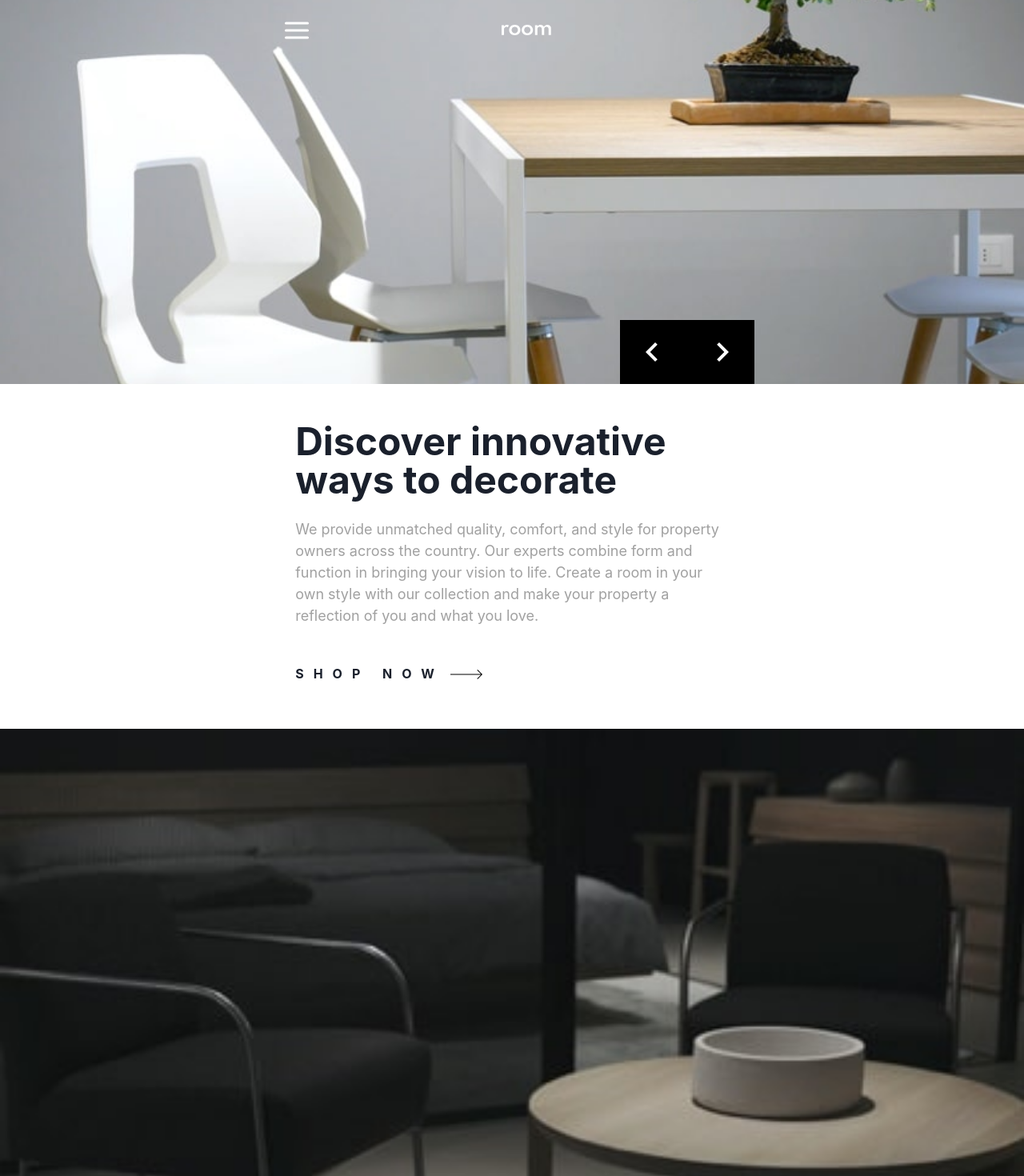
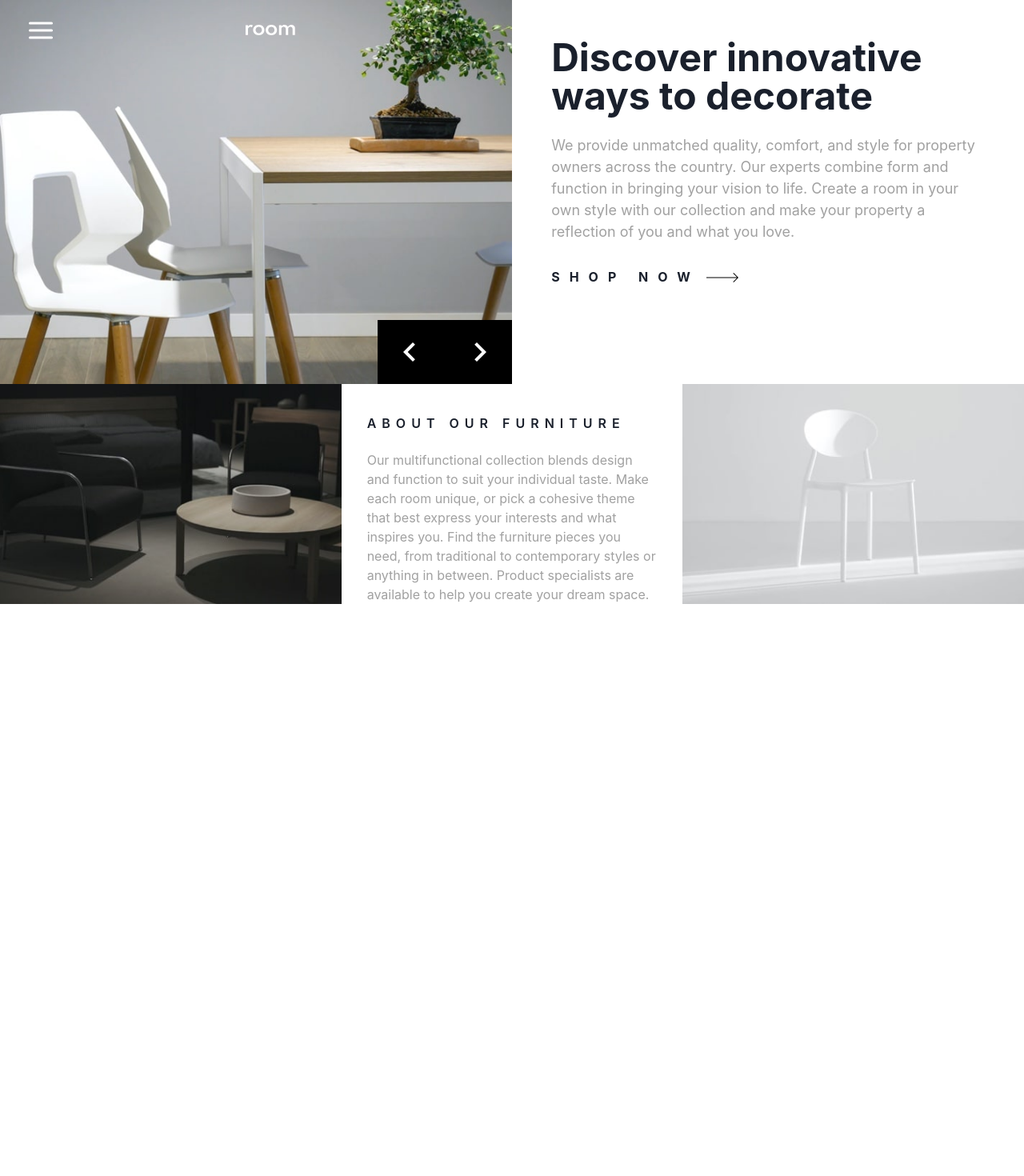
Before and after one commit to neildc14/Room-homepage, a React (Vite) app: page / in a window 1280 px wide. Shown: the top 1470 px of the page at 80% size. After the commit the page ends 800 px from the top, so only its background shows below. Built offline with nearby package versions, Linux system fonts and the light colour scheme.

Commit message:
fixed responsiveness

```diff
--- a/src/components/About.jsx
+++ b/src/components/About.jsx
@@ -1,43 +1,62 @@
 import React from "react";
-import { Container, Box, Heading, Text, Image } from "@chakra-ui/react";
+import {
+  Container,
+  Box,
+  Heading,
+  Text,
+  Image,
+  SimpleGrid,
+  AspectRatio,
+} from "@chakra-ui/react";
+
+//assets
 import ImageAboutDark from "../assets/images/image-about-dark.jpg";
 import ImageAboutLight from "../assets/images/image-about-light.jpg";
 
 function About() {
   return (
-    <Box mt={12}>
-      <Image
-        src={ImageAboutDark}
-        aria-label="About image"
-        mx={0}
-        width="100%"
-      />
-      <Container mt={12}>
+    <Box mt={{ sm: 12, lg: 0 }}>
+      <SimpleGrid columns={{ lg: 3 }}>
+        <AspectRatio ratio={16 / 10}>
+          <Image src={ImageAboutDark} aria-label="About image" mx={0} />
+        </AspectRatio>
+        <Container mt={{ base: 12, lg: 10 }}>
           <Box px={4}>
             <Heading
               as="h2"
-            fontSize="lg"
+              height="100%"
+              fontSize={{ base: "lg", lg: "md" }}
+              textAlign={{ md: "center", lg: "left" }}
               sx={{ letterSpacing: "7px", fontWeight: 600 }}
             >
               ABOUT OUR FURNITURE
             </Heading>
-          <Text fontSize="lg" mt={6} color="brand.dark_grey">
+            <Text
+              height="100%"
+              fontSize={{ base: "lg", lg: "md" }}
+              mt={6}
+              color="brand.dark_grey"
+              textAlign={{ md: "center", lg: "left" }}
+            >
               Our multifunctional collection blends design and function to suit
               your individual taste. Make each room unique, or pick a cohesive
               theme that best express your interests and what inspires you. Find
               the furniture pieces you need, from traditional to contemporary
-            styles or anything in between. Product specialists are available to
-            help you create your dream space.
+              styles or anything in between. Product specialists are available
+              to help you create your dream space.
             </Text>
           </Box>
         </Container>
+        <AspectRatio ratio={16 / 10}>
           <Image
-        mt={10}
+            height="100%"
+            mt={{ base: 10, lg: 0 }}
             src={ImageAboutLight}
             aria-label="About image"
             mx={0}
-        width="100%"
           />
+        </AspectRatio>
+      </SimpleGrid>
     </Box>
   );
 }
--- a/src/components/HeroFeatures.jsx
+++ b/src/components/HeroFeatures.jsx
@@ -1,6 +1,8 @@
 import React from "react";
 import Header from "./layouts/Header";
+import ArrowButton from "./ArrowButton";
 
+//redux
 import { useSelector, useDispatch } from "react-redux";
 import { forward, backward } from "../redux/features/imageIndexSlice";
 
@@ -8,10 +10,10 @@ import { forward, backward } from "../redux/features/imageIndexSlice";
 import { Container, Box, ButtonGroup } from "@chakra-ui/react";
 import { ChevronLeftIcon, ChevronRightIcon } from "@chakra-ui/icons";
 
+//assets
 import HeroImage1 from "../assets/images/desktop-image-hero-1.jpg";
 import HeroImage2 from "../assets/images/mobile-image-hero-2.jpg";
 import HeroImage3 from "../assets/images/mobile-image-hero-3.jpg";
-import ArrowButton from "./ArrowButton";
 
 function Hero() {
   const carouselImages = [`${HeroImage1}`, `${HeroImage2}`, `${HeroImage3}`];
@@ -36,10 +38,12 @@ function Hero() {
           backgroundRepeat: "no-repeat",
           backgroundPosition: "center center",
           backgroundSize: "cover",
+          position: "relative",
         }}
       >
-        <Container sx={{ height: "100%", position: "relative" }}>
+        <Container sx={{ height: "100%" }}>
           <Header />
+        </Container>
         <ButtonGroup
           bg="black"
           display="inline-block"
@@ -68,7 +72,6 @@ function Hero() {
             />
           </ArrowButton>
         </ButtonGroup>
-        </Container>
       </Box>
     </React.Fragment>
   );
--- a/src/components/ShopNow.jsx
+++ b/src/components/ShopNow.jsx
@@ -20,7 +20,7 @@ function ShopNow() {
         <Button
           variant="ghost"
           ps={0}
-          mt={10}
+          mt={{ base: 10, lg: 6 }}
           sx={{
             paddingRight: "40px",
             letterSpacing: "12px",
--- a/src/components/page/Home.jsx
+++ b/src/components/page/Home.jsx
@@ -3,13 +3,15 @@ import About from "../About";
 import ShopNow from "../ShopNow";
 import Hero from "../HeroFeatures";
 
-import { Box } from "@chakra-ui/react";
+import { Box, SimpleGrid } from "@chakra-ui/react";
 
 function Home() {
   return (
     <Box>
-      <Hero />
-      <ShopNow />
+      <SimpleGrid columns={{ sm: 1, md: 2, lg: 2 }}>
+        <Hero />
+        <ShopNow />
+      </SimpleGrid>
       <About />
     </Box>
   );
```
Lines whose indentation alone changed are shown as unchanged.
